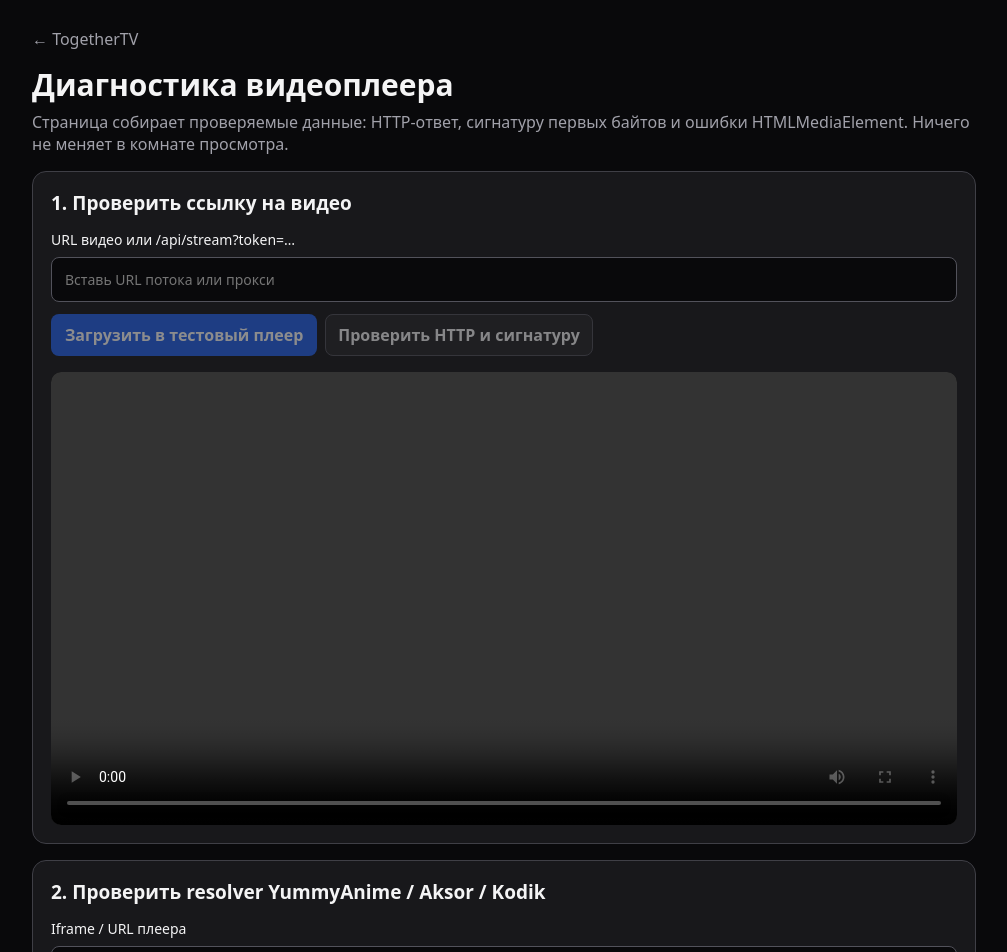
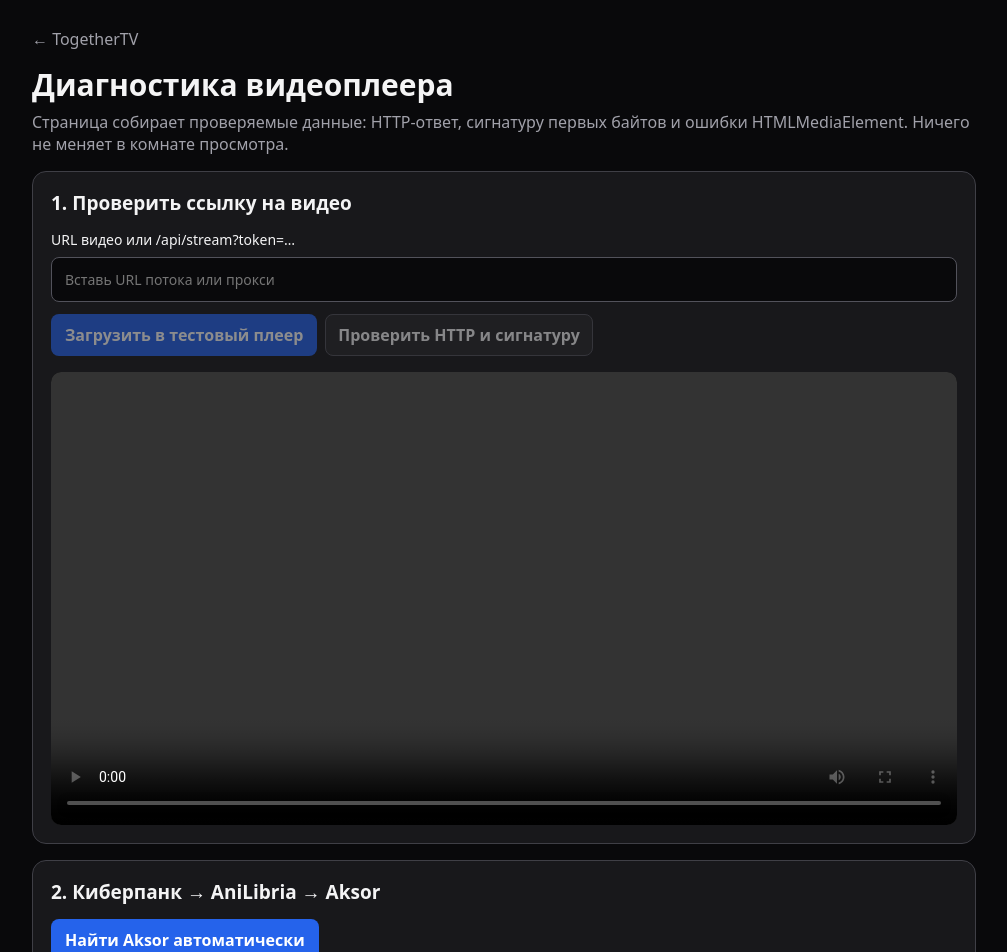
Before and after one commit to Startat6am/TogetherTV, a Next.js app: page /diagnostics in a window 1280 px wide. Shown: the top 952 px of the page, without its empty margins (136-1143 px from the left). Built offline with nearby package versions, Linux system fonts and the light colour scheme.

Commit message:
Add one tap Cyberpunk Aksor lookup

```diff
--- a/app/diagnostics/page.tsx
+++ b/app/diagnostics/page.tsx
@@ -18,6 +18,7 @@ export default function DiagnosticsPage() {
   const [logs, setLogs] = useState<Probe[]>([]);
   const [error, setError] = useState("");
   const [playingUrl, setPlayingUrl] = useState("");
+  const [autoBusy, setAutoBusy] = useState(false);
 
   const log = (event: string, detail?: string) =>
     setLogs((old) => [{ at: stamp(), event, detail }, ...old].slice(0, 60));
@@ -103,6 +104,8 @@ export default function DiagnosticsPage() {
     }
   };
 
+  const autoCyberpunk = async () => { setAutoBusy(true); setError(""); try { const r = await fetch("/api/yummy",{method:"POST",headers:{"content-type":"application/json"},body:JSON.stringify({action:"cyberpunk"})}); const d=await r.json(); if(!r.ok) throw new Error(d.error || "Не удалось получить Aksor"); setSources(Array.isArray(d.sources)?d.sources:[]); setIframe(d.iframe || ""); } catch(e) { setError(e instanceof Error ? e.message : String(e)); } finally { setAutoBusy(false); } };
+
   const resolveIframe = async () => {
     if (!iframe.trim()) return;
     setBusy(true);
@@ -160,7 +163,7 @@ export default function DiagnosticsPage() {
       </section>
 
       <section style={card}>
-        <h2 style={h2}>2. Проверить resolver YummyAnime / Aksor / Kodik</h2>
+        <h2 style={h2}>2. Киберпанк → AniLibria → Aksor</h2><button style={button} onClick={autoCyberpunk} disabled={autoBusy}>{autoBusy ? "Ищу источник…" : "Найти Aksor автоматически"}</button><p style={{color:"#a1a1aa",fontSize:13}}>Ничего копировать с телефона не нужно.</p>
         <label style={label}>Iframe / URL плеера
           <input value={iframe} onChange={(e) => setIframe(e.target.value)} placeholder="https://… ссылка на страницу плеера" style={input} />
         </label>
```
